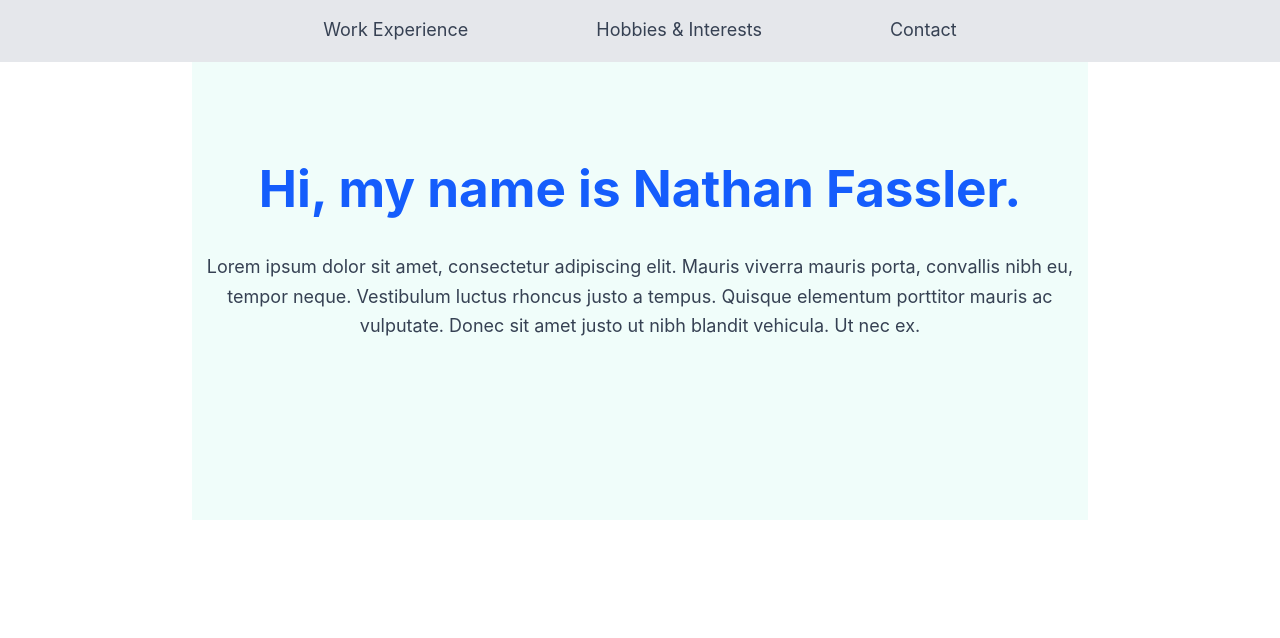
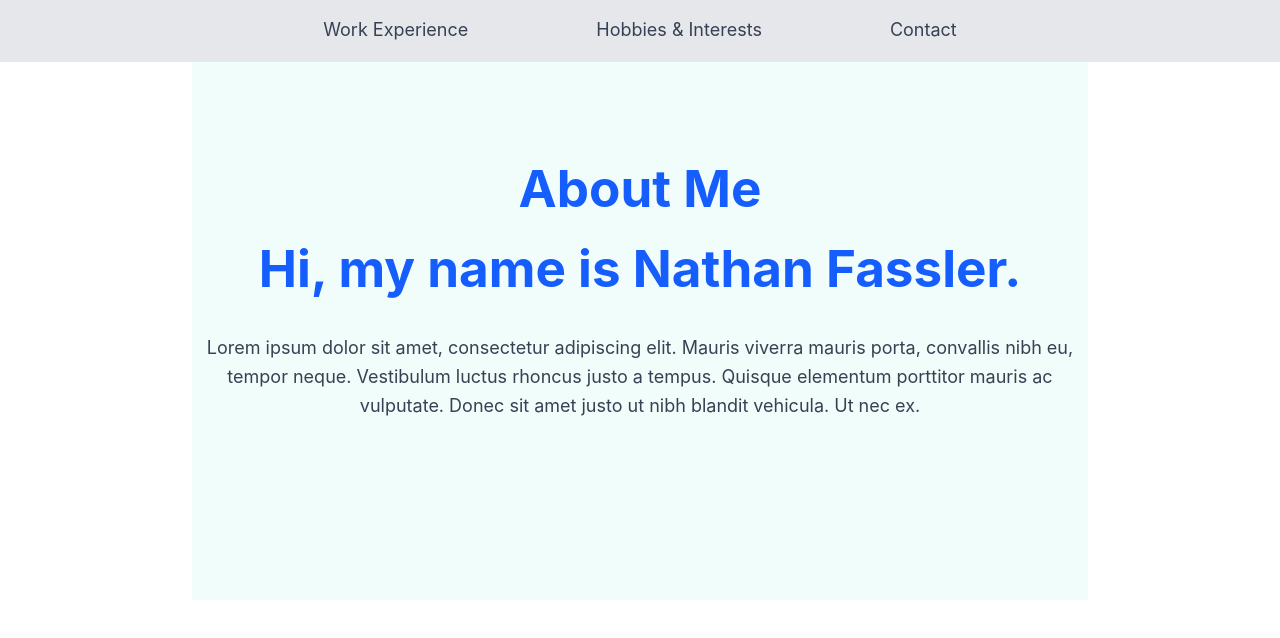
Before and after one commit to Nathan-Fassler/nathan-fassler.github.io, a React (Vite) app in the folder portfolio-app/: page / in a window 1280 px wide. Shown: the top 638 px of the page. Built offline with nearby package versions, Linux system fonts and the light colour scheme.

Commit message:
#21 tested section header in about section

```diff
--- a/portfolio-app/src/components/About.tsx
+++ b/portfolio-app/src/components/About.tsx
@@ -1,8 +1,10 @@
 import React from "react";
+import SectionHeader from "./SectionHeader";
 
 const About: React.FC = () => {
   return (
     <section id="about" className="py-40 text-center max-w-4xl mx-auto">
+        <SectionHeader title="About Me" />
       <h1 className="text-4xl font-bold text-blue-600 mb-4">
         Hi, my name is Nathan Fassler.
       </h1>
```
